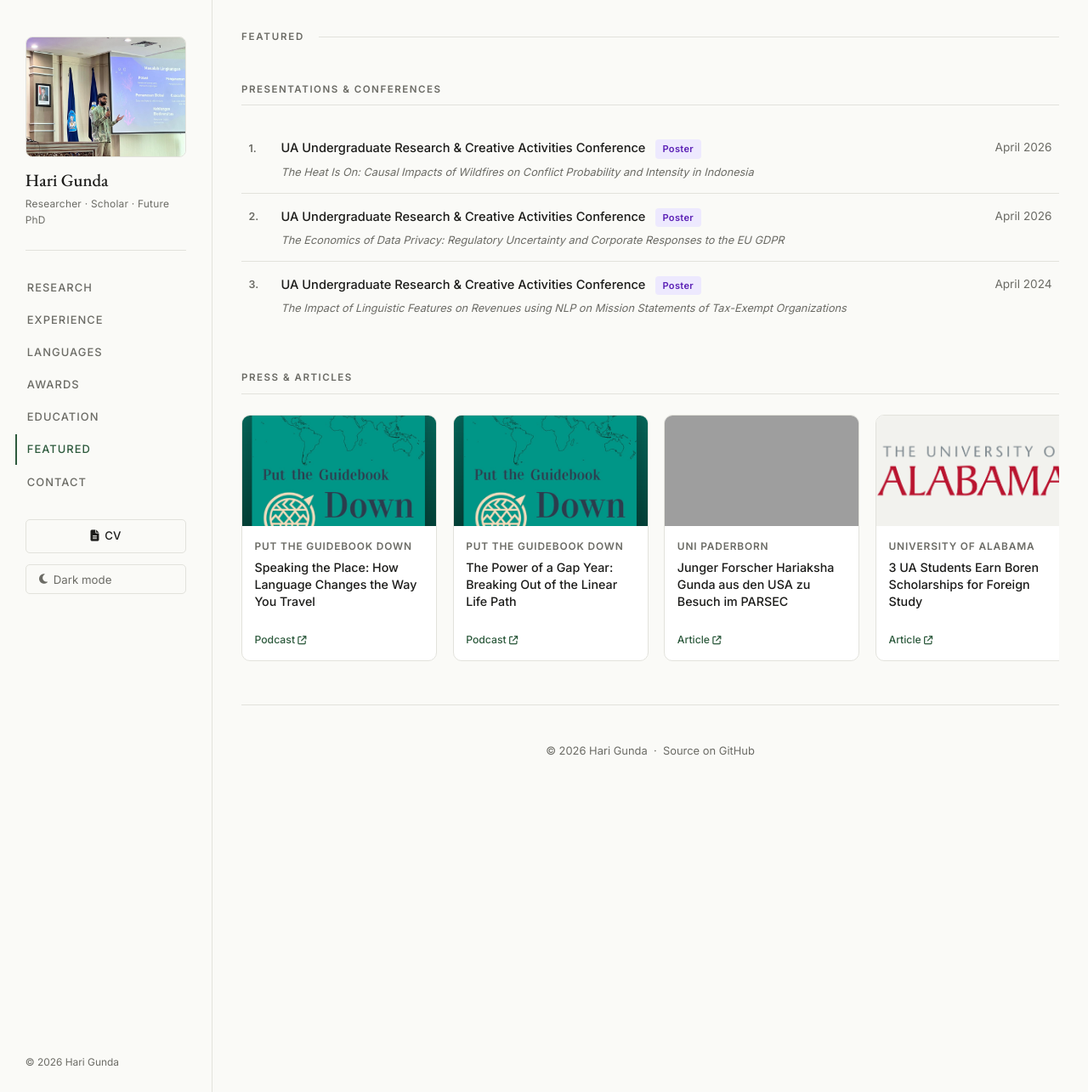
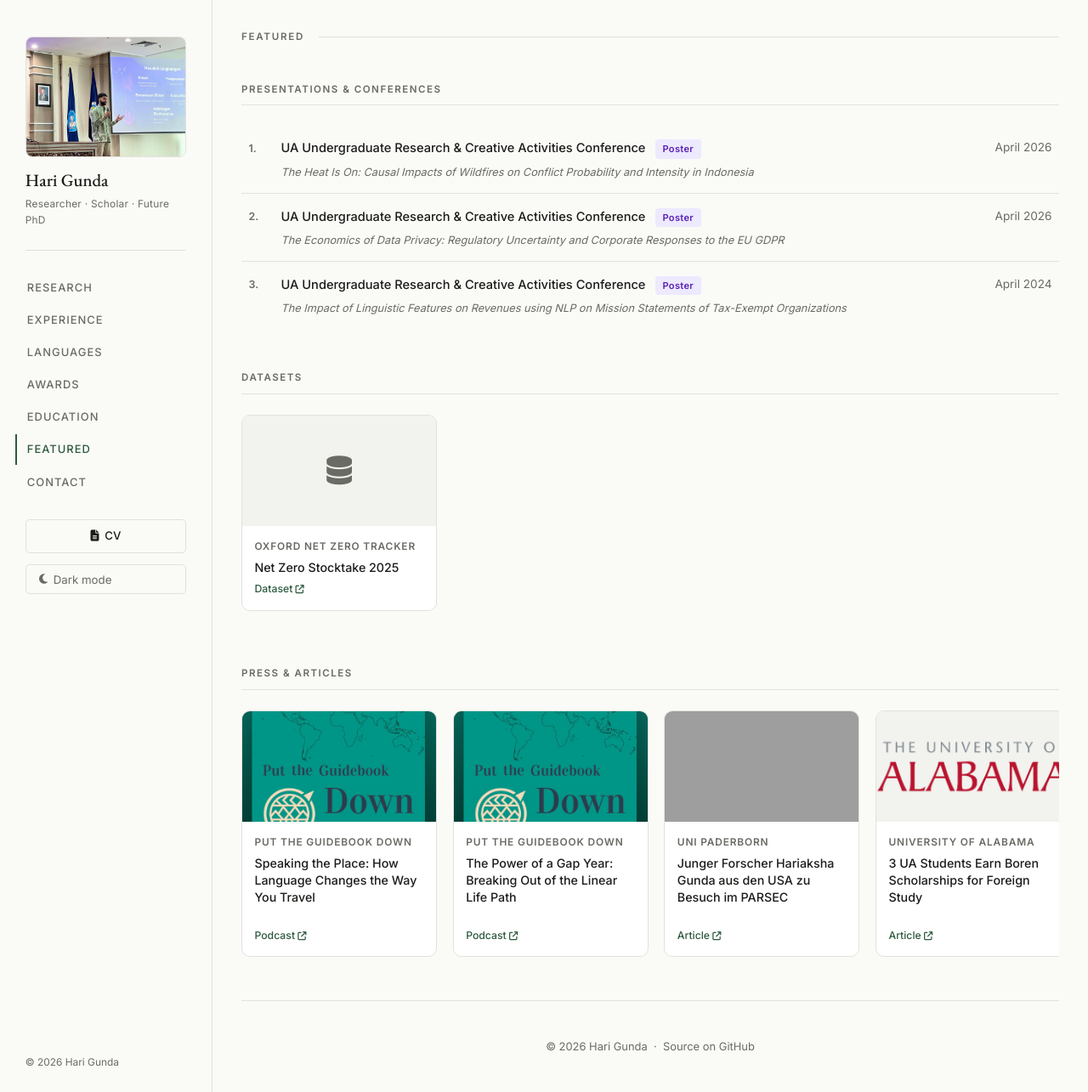
Before and after one commit to Hariaksha/hariaksha.github.io, a Jekyll site: the page built from featured/index.html, in a window 1280 px wide and 1285 px high. Shown: the whole window at 85% size. Built offline with Jekyll 4.4.1, drawn with Linux system fonts in a browser that asks for light colours; grey boxes are pictures that could not be loaded.

Commit message:
add NZT Stocktake dataset

```diff
--- a/featured/index.html
+++ b/featured/index.html
@@ -42,6 +42,27 @@ description: "Presentations, conferences, press, and articles featuring Hari Gun
   </tr>
 </tbody>
     </table>
+  </div>
+
+  <!-- DATASETS -->
+  <div class="featured-sub" id="datasets">
+    <p class="featured-sub-label">Datasets</p>
+    <div class="featured-track-wrap">
+      <div class="featured-track">
+
+        <a href="https://zenodo.org/records/17143240" target="_blank" class="feat-card">
+          <div class="feat-img-wrap feat-img-icon">
+            <i class="fas fa-database"></i>
+          </div>
+          <div class="feat-body">
+            <span class="feat-source">Oxford Net Zero Tracker</span>
+            <p class="feat-title">Net Zero Stocktake 2025</p>
+            <span class="feat-type">Dataset <i class="fas fa-arrow-up-right-from-square" style="font-size:.6rem;"></i></span>
+          </div>
+        </a>
+
+      </div>
+    </div>
   </div>
 
   <!-- PRESS & ARTICLES -->
```
